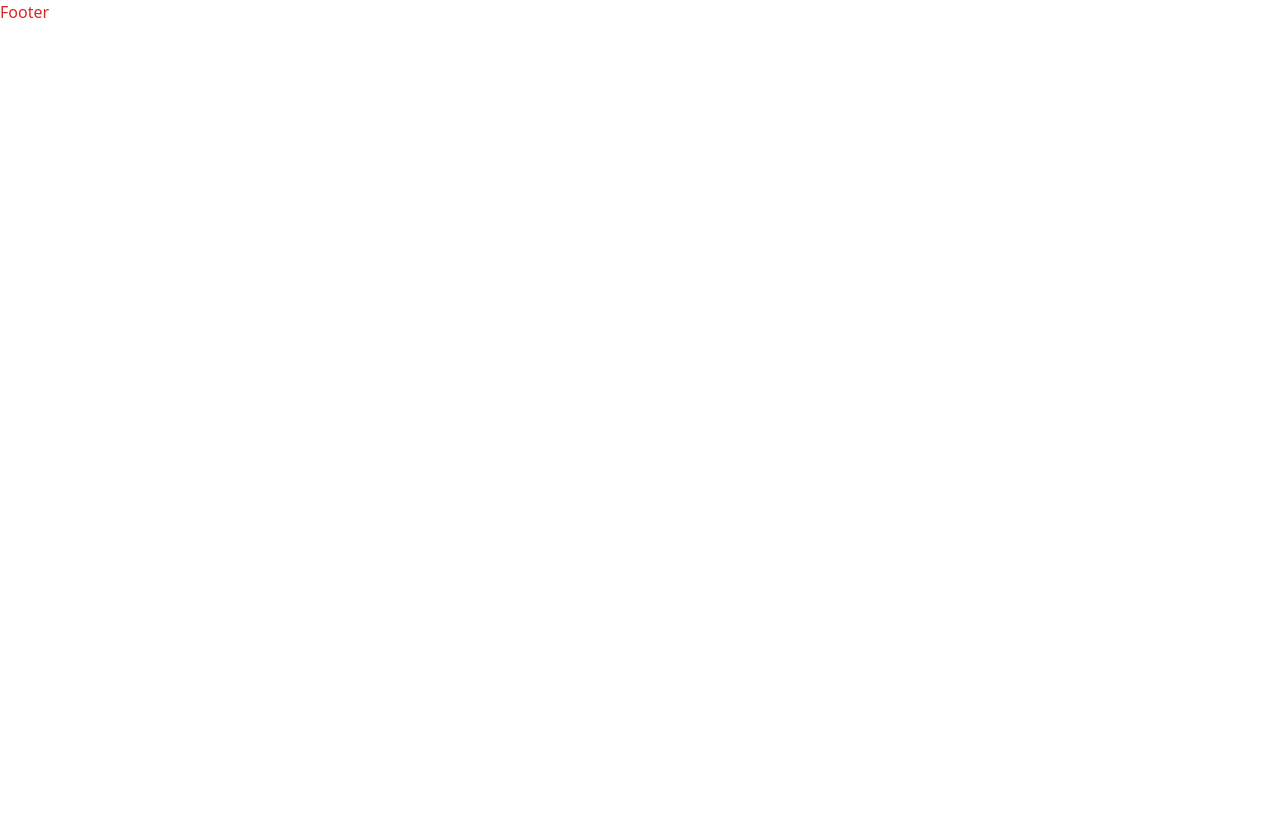
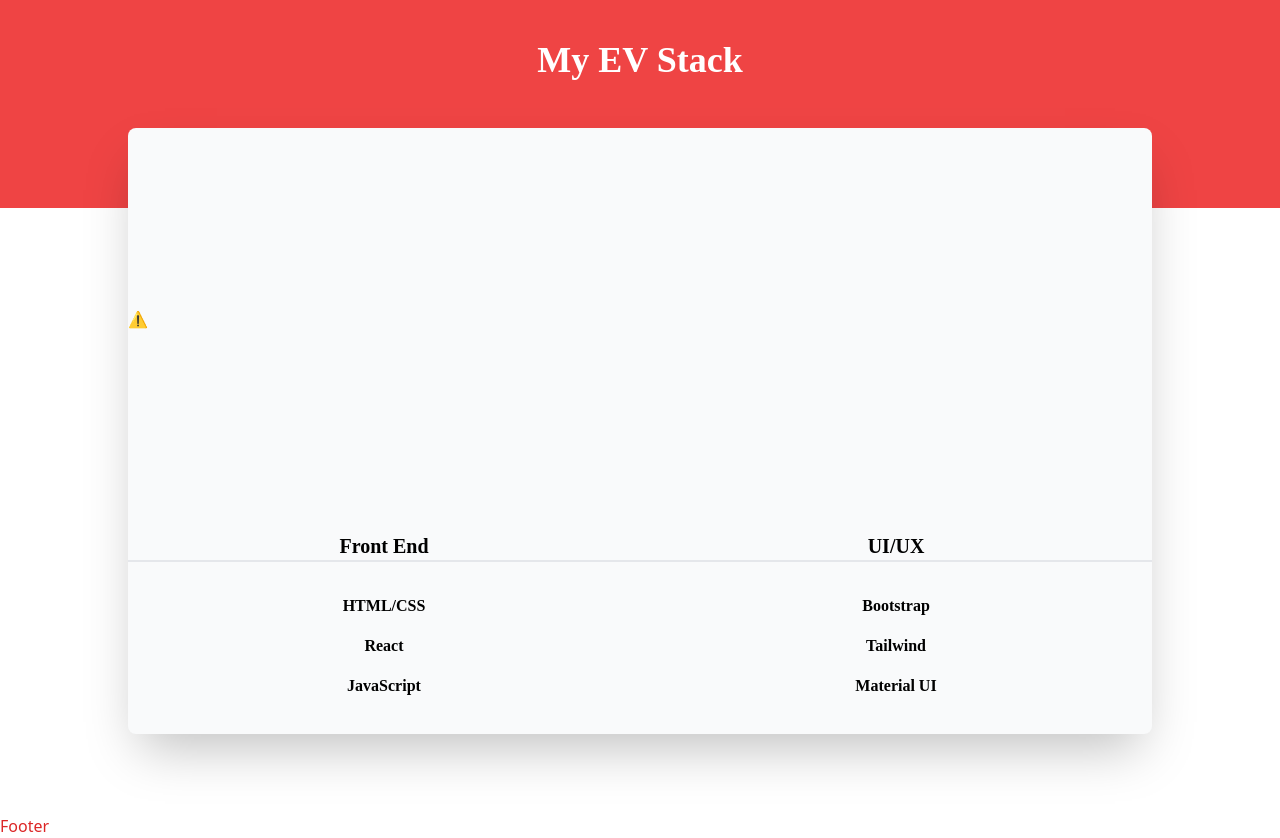
Before and after one commit to NourTofi/Prottfolio, a React (Create React App) app: page / in a window 1280 px wide. Shown: the part 2280-3118 px from the top of the page. Before the commit the page ends 2304 px from the top, so only its background shows below. Built offline with nearby package versions, Linux system fonts and the light colour scheme; no server answers.

Commit message:
finish MyDevStackSection

```diff
--- a/public/index.html
+++ b/public/index.html
@@ -11,6 +11,7 @@
     />
     <script src="https://unpkg.com/@lottiefiles/lottie-player@latest/dist/lottie-player.js"></script>
     <script src="https://unpkg.com/@lottiefiles/lottie-player@latest/dist/lottie-player.js"></script>
+    <script src="https://unpkg.com/@lottiefiles/lottie-player@latest/dist/lottie-player.js"></script>
     <link rel="apple-touch-icon" href="%PUBLIC_URL%/logo192.png" />
     <link rel="manifest" href="%PUBLIC_URL%/manifest.json" />
     <title>Nour</title>
--- a/src/pages/homeSections/Home.jsx
+++ b/src/pages/homeSections/Home.jsx
@@ -3,6 +3,7 @@ import Layout from "../../components/Layout";
 import Intro from "./IntroSection";
 import Technologies from "./TechnologiesSection";
 import ReactBuff from "./ReactBuffSection";
+import MyDevStack from "./MyDevStackSection";
 
 function Home() {
   return (
@@ -11,6 +12,7 @@ function Home() {
         <Intro />
         <Technologies />
         <ReactBuff />
+        <MyDevStack />
       </div>
     </Layout>
   );
--- /dev/null
+++ b/src/pages/homeSections/MyDevStackSection.jsx
@@ -0,0 +1,41 @@
+import React from "react";
+
+const MyDevStackSection = () => {
+  return (
+    <div className="my-20">
+      <div className="text-center h-52 bg-red-500">
+        <h1 className="text-white font-bold text-4xl py-10">My EV Stack</h1>
+      </div>
+      {/* -mt-20: is the think that make the card at the top of the last div  */}
+      <div className="md:mx-5 mx-32 shadow-2xl bg-gray-50 -mt-20 rounded-lg hover:bg-gray-700 hover:text-white">
+        <div className="h-96">
+          <lottie-player
+            src="https://lottie.host/a9fd2468-3be5-4b70-971e-3313c292c576/nuL7a66B8n.json"
+            background="transparent"
+            speed="1"
+            loop
+            autoplay
+          ></lottie-player>
+        </div>
+        <div className="grid grid-cols-2 text-center pb-5 pt-5">
+          <div>
+            <h1 className="text-xl font-bold border-b-2 border-gray-200">Front End</h1>
+            <br />
+            <p className="font-semibold mt-2 pb-2">HTML/CSS</p>
+            <p className="font-semibold mt-2 pb-2">React</p>
+            <p className="font-semibold mt-2 pb-4">JavaScript</p>
+          </div>
+          <div>
+            <h1 className="text-xl font-bold border-b-2 border-gray-200">UI/UX</h1>
+            <br/>
+            <p className="font-semibold mt-2 pb-2">Bootstrap</p>
+            <p className="font-semibold mt-2 pb-2">Tailwind</p>
+            <p className="font-semibold mt-2 pb-4">Material UI</p>
+          </div>
+        </div>
+      </div>
+    </div>
+  );
+};
+
+export default MyDevStackSection;
--- a/tailwind.config.js
+++ b/tailwind.config.js
@@ -6,7 +6,6 @@ module.exports = {
       colors: {
         theme_color: "#2A2A2A",
         primar:'#5F9EA0',
-
       },
       fontFamily: {
         mont: ['Montserrat', 'sms-serif']
```
